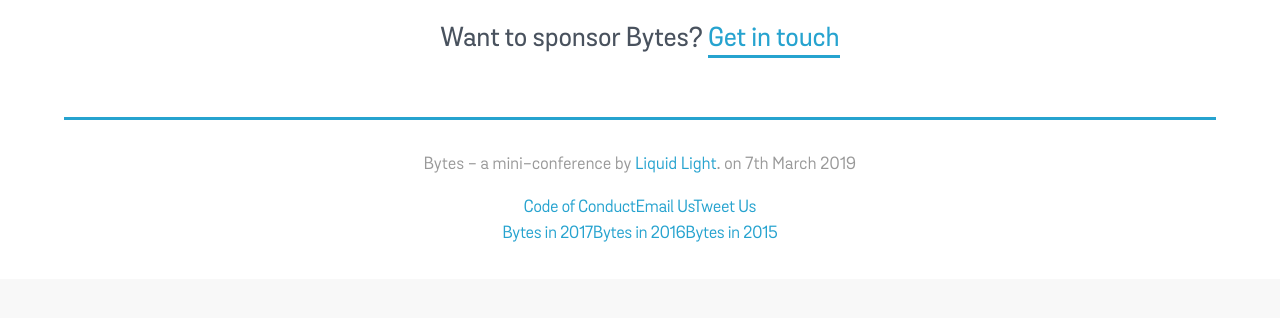
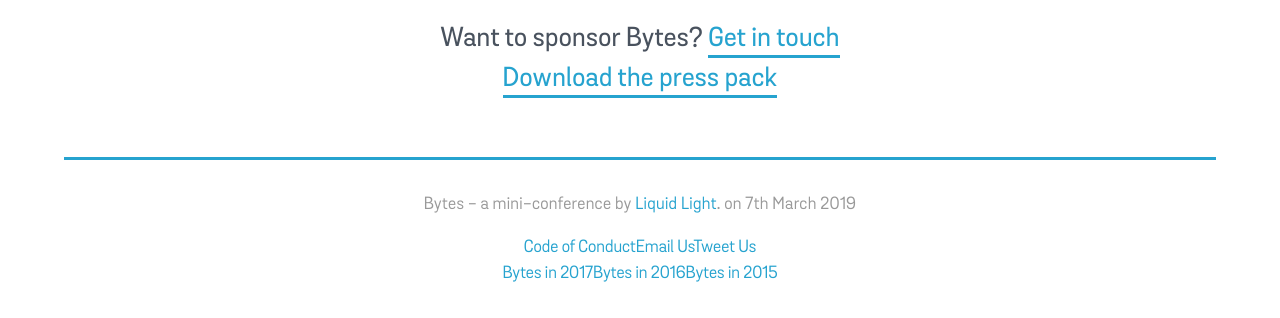
Before and after one commit to liquidlight/bytes, a PHP site: page / in a window 1280 px wide. Shown: the part 5704-6022 px from the top of the page. Before the commit the page ends 5946 px from the top, so only its background shows below. Run offline with PHP 8.4, Linux system fonts and the light colour scheme.

Commit message:
FE: Update footer

```diff
--- a/html/index.php
+++ b/html/index.php
@@ -199,7 +199,7 @@
 				</li>
 			</ul>
 
-			<p class="featured featuredSub">Want to sponsor Bytes? <a href="mailto:hello@bytesconf.co.uk?subject=Bytes 2019 Sponsorship">Get in touch</a></p>
+			<p class="featured featuredSub">Want to sponsor Bytes? <a href="mailto:hello@bytesconf.co.uk?subject=Bytes 2019 Sponsorship">Get in touch</a><br><a href="#">Download the press pack</a></p>
 		</section>
 
 	</main>
```
